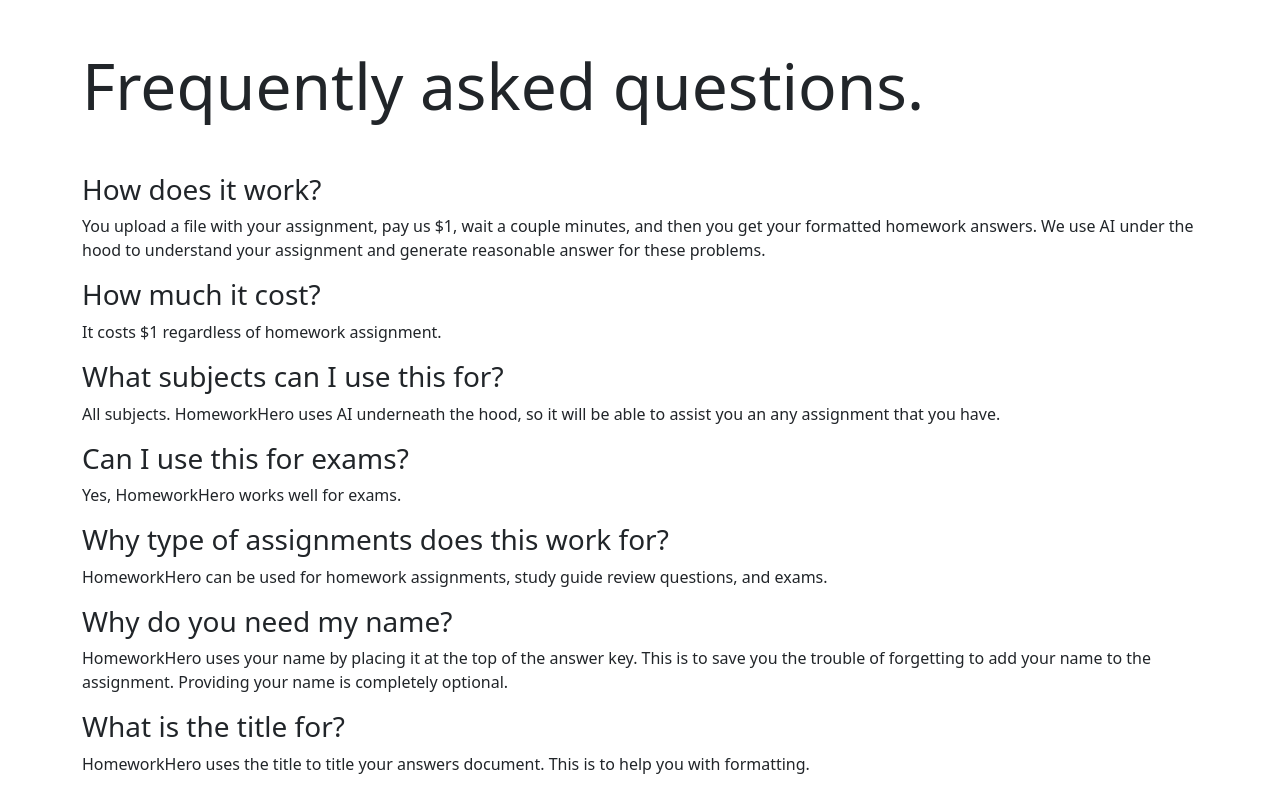
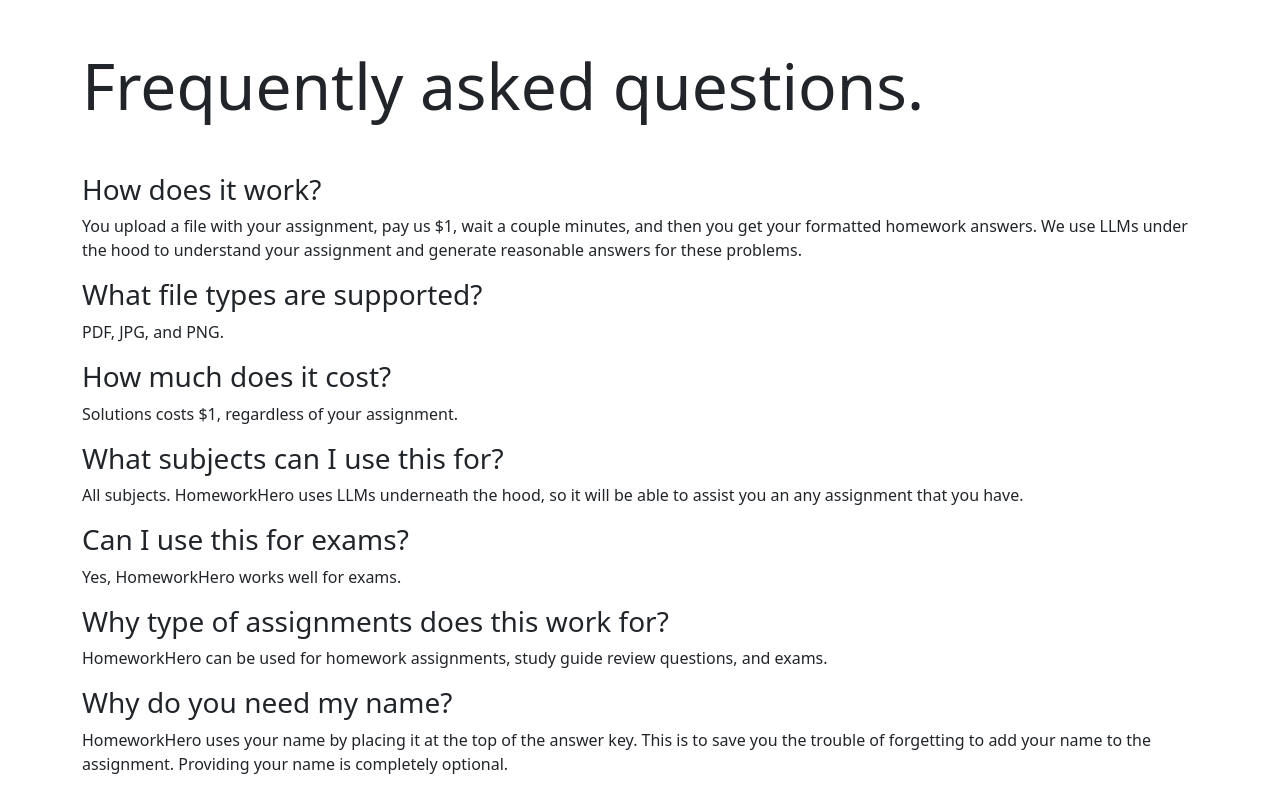
Before and after one commit to nelsontodd/Lazy-AI, a React (Create React App) app in the folder client/: page /faq in a window 1280 px wide. Shown: the top 796 px of the page. Built offline with nearby package versions, Linux system fonts and the light colour scheme.

Commit message:
clean up faq; add examples to landing

```diff
--- a/client/src/components/FAQ.js
+++ b/client/src/components/FAQ.js
@@ -9,15 +9,18 @@
       <h2 className="mb-5">Frequently asked questions.</h2>
       <h3>How does it work?</h3>
       <p>You upload a file with your assignment, pay us $1, wait a couple
-        minutes, and then you get your formatted homework answers. We use AI
+        minutes, and then you get your formatted homework answers. We use LLMs
         under the hood to understand your assignment and generate reasonable
-        answer for these problems.</p>
+        answers for these problems.</p>
 
-      <h3 className="mt-3">How much it cost?</h3>
-      <p>It costs $1 regardless of homework assignment.</p>
+      <h3 className="mt-3">What file types are supported?</h3>
+      <p>PDF, JPG, and PNG.</p>
+
+      <h3 className="mt-3">How much does it cost?</h3>
+      <p>Solutions costs $1, regardless of your assignment.</p>
 
       <h3 className="mt-3">What subjects can I use this for?</h3>
-      <p>All subjects. HomeworkHero uses AI underneath the hood, so it will be able to
+      <p>All subjects. HomeworkHero uses LLMs underneath the hood, so it will be able to
         assist you an any assignment that you have.</p>
 
       <h3 className="mt-3">Can I use this for exams?</h3>
@@ -43,9 +46,6 @@
       <p>Less than 5 minutes. HomeworkHero usually takes about a couple of
         minutes to understand your assignments and create answers..</p>
 
-      <h3 className="mt-3">What file types are supported?</h3>
-      <p>PDF, JPG, and PNG.</p>
-
     </Container>
   );
 }
--- a/client/src/components/Landing/Navigation.js
+++ b/client/src/components/Landing/Navigation.js
@@ -12,6 +12,9 @@
       <Container>
         <Navbar.Brand><img src={logo} alt="Logo"/></Navbar.Brand>
         <Navbar.Collapse className="justify-content-end">
+          <Button href="/FAQ" className="text-white" variant="secondary">
+            <b>FAQ</b>
+          </Button>
           <Button href="/homework" className="text-white">
             <b>Get Solutions</b>
           </Button>
--- a/client/src/components/Landing/SecondLandingTile.js
+++ b/client/src/components/Landing/SecondLandingTile.js
@@ -1,6 +1,7 @@
 import React from 'react';
 import Button from 'react-bootstrap/Button';
-import Container from 'react-bootstrap/Container';
+import { Container, Row, Col } from 'react-bootstrap';
+
 
 
 const SecondLandingTile = () => {
@@ -13,13 +14,14 @@
         <h3 className="pt-3 text-muted">
           Finish assignments with ease: whatever and whenever.
         </h3>
-        <Button
-          href="/homework"
-          className="mt-3 text-white"
-          variant="secondary"
-        >
-          Get Solutions
-        </Button>
+        <Row>
+            <Col md={6}>
+            <img src="/test_input.png" alt="Example Input" className="img-fluid" style={{height:'400px', width: 'auto'}}/>
+            </Col>
+            <Col md={6}>
+            <img src="/test_output.png" alt="Example Output" className="img-fluid" style={{height:'400px', width: 'auto'}}/>
+            </Col>
+        </Row>
       </Container>
     </div>
   )
```
